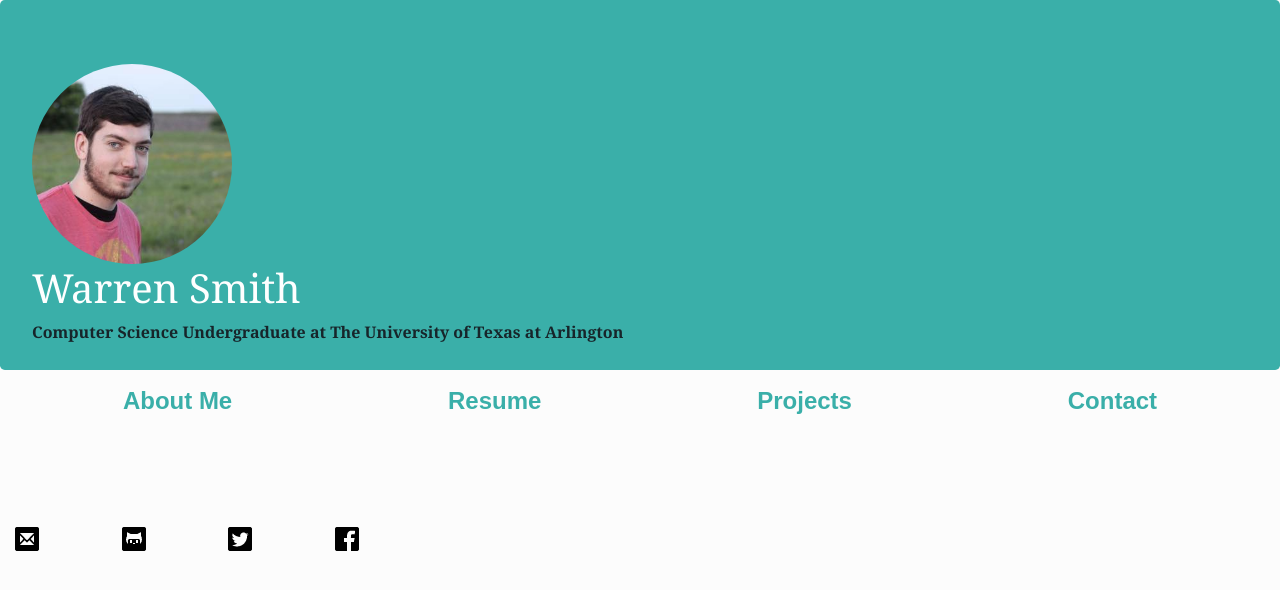
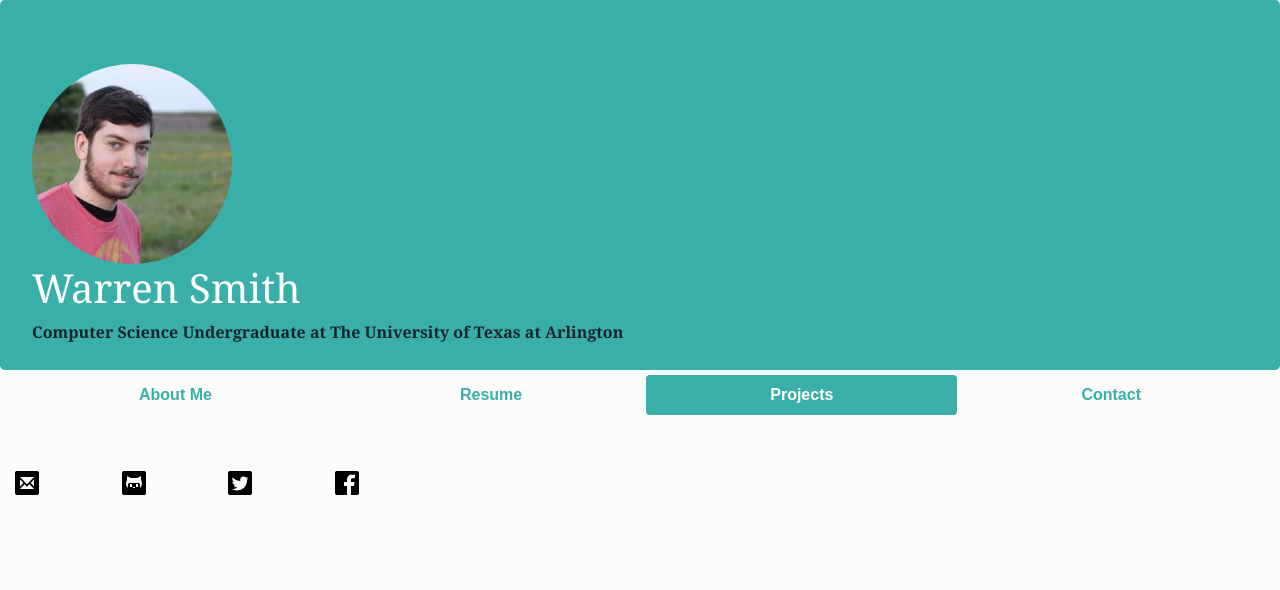
Before and after one commit to Dubyahs/website, a Django app: page /projects/ in a window 1280 px wide. Shown: the top 590 px of the page. Run offline with Django 3.2, Linux system fonts and the light colour scheme; data that the repository does not hold is empty; some libraries are stand-ins or nearby versions.

Commit message:
updated project model, navbar. Cleaned up html.

```diff
--- /dev/null
+++ b/personal/static/personal/css/index.css
@@ -0,0 +1,46 @@
+body{
+    background: #FCFCFC;
+}
+
+.jumbotron{
+    background: #3AAFA9;
+    font-family: 'Georgia', 'serif';
+    font-weight: bold;
+    padding-bottom: 10px;
+    margin-bottom: 5px
+}
+
+.jumbotron>h1{
+    color:#feffff;
+}
+.jumbotron>p{
+    color:#17252a;
+}
+
+.nav-link{
+    font-family: 'Arial', 'serif';
+    font-weight: bold;
+    font-size: 1em; color:#3AAFA9;
+}
+
+.nav>.nav-item>.active {
+    background-color: #3AAFA9;
+    color: #FCFCFC;
+}
+
+footer>.container-fluid{
+    font-family:'Arial', 'serif';
+    font-weight: bold;
+    font-size: 1.5em;
+}
+
+footer>.container-fluid>.row>{
+    margin-top:50px;
+    margin-bottom: 50px;
+}
+
+footer>.container-fluid>.row>.col-sm-1{
+    margin:0px;
+    padding-right:0px;
+    width: 25px;
+}
--- /dev/null
+++ b/personal/templates/personal/includes/navbar.html
@@ -0,0 +1,18 @@
+{% load index_extras %}
+
+<div class="container-fluid">
+    <ul class="nav nav-pills nav-fill">
+        <li class="nav-item">
+            <a class="nav-link {% navbar request 'about' %}" href="{% url 'about' %}"> About Me </a>
+        </li>
+        <li class="nav-item">
+            <a class="nav-link {% navbar request 'resume' %}" href="{% url 'resume' %}">Resume</a>
+        </li>
+        <li class="nav-item">
+            <a class="nav-link {% navbar request 'projects' %}" href="{% url 'projects' %}" >Projects</a>
+        </li>
+        <li class="nav-item">
+            <a class="nav-link {% navbar request 'contact' %}" href="{% url 'contact' %}">Contact</a>
+        </li>
+    </ul>
+</div>
--- a/personal/templates/personal/index.html
+++ b/personal/templates/personal/index.html
@@ -5,37 +5,19 @@
     {% load staticfiles %}
     <meta name="viewport" content="width=device-width, initial-scale=1">
     <link rel="stylesheet" type="text/css" href="{% static 'personal/css/bootstrap.min.css'%}">
+    <link rel="stylesheet" type="text/css" href="{% static 'personal/css/index.css' %}">
     <script src="{% static 'personal/js/bootstrap.min.js' %}"></script>
     <title>Warren Smith</title>
 </head>
-<body style="background: #FCFCFC;">
-<div class="jumbotron" style="background: #3AAFA9; font-family: 'Georgia', 'serif'; font-weight: bold; padding-bottom: 10px; margin-bottom: 5px">
+<body>
+<div class="jumbotron">
     <div class="img-fluid">
         <a href="/"><img class="rounded-circle" src="{% static 'personal/img/profile.jpg' %}" width="200px" height="200px" alt="Profile"/></a>
     </div>
-    <h1 style="color:#feffff;">Warren Smith</h1>
-    <p style="color:#17252a;">Computer Science Undergraduate at The University of Texas at Arlington</p>
+    <h1>Warren Smith</h1>
+    <p>Computer Science Undergraduate at The University of Texas at Arlington</p>
 </div>
-<div class="container-fluid" style="font-family:'Arial', 'serif'; font-weight: bold; font-size: 1.5em;">
-    <ul class="nav nav-pills nav-fill">
-        <li class="nav-item">
-            <a class="nav-link" href="/about/" style="font-family: 'Arial', 'serif'; font-weight: bold;
-                font-size: 1em; color:#3AAFA9;">About Me</a>
-        </li>
-        <li class="nav-item">
-            <a class="nav-link" href="/resume/" style="font-family: 'Arial', 'serif'; font-weight: bold;
-                font-size: 1em; color:#3AAFA9;">Resume</a>
-        </li>
-        <li class="nav-item">
-            <a class="nav-link" href="/projects/" style="font-family: 'Arial', 'serif'; font-weight: bold;
-                font-size: 1em; color:#3AAFA9;">Projects</a>
-        </li>
-        <li class="nav-item">
-            <a class="nav-link" href="/contact/" style="font-family: 'Arial', 'serif'; font-weight: bold;
-                font-size: 1em; color:#3AAFA9;">Contact</a>
-        </li>
-    </ul>
-</div>
+{% include "personal/includes/navbar.html" %}
 <div class="container-fluid">
     <br><br>
     {% block content %}
@@ -44,9 +26,9 @@
 </body>
 <footer>
     <div class="container-fluid">
-        <div class="row" style="margin-top:50px; margin-bottom: 50px;">
-            <div class="col-sm-1" style="margin:0px; padding-right:0px; width: 25px;">
-                <a href="/contact/"><img src="{% static 'personal/img/envelope.png' %}"></a>
+        <div class="row">
+            <div class="col-sm-1">
+                <a href="{% url 'contact' %}"><img src="{% static 'personal/img/envelope.png' %}"></a>
             </div>
             <div class="col-sm-1">
                 <a href="https://github.com/Dubyahs" target="_blank"><img src="{% static 'personal/img/github.png' %}"></a>
@@ -54,7 +36,7 @@
             <div class="col-sm-1">
                 <a href="https://twitter.com/Big_Dubyah" target="_blank"><img src="{% static 'personal/img/twitter.png' %}"></a>
             </div>
-            <div class="col-sm-9">
+            <div class="col-sm-1">
                 <a href="https://www.facebook.com/warren.smith.986" target="_blank"><img src="{% static 'personal/img/facebook.png' %}"></a>
             </div>
         </div>
--- a/personal/templates/personal/projects.html
+++ b/personal/templates/personal/projects.html
@@ -5,11 +5,15 @@
     {% for project in object_list %}
             <div class="col-sm-4">
                 <div class="card bg-light mb-3" style="max-width:18rem; border:0px;"></div>
+                {% if project.img.url != '' %}
                 <img class="card-img-top" src="{{ project.img.url }}" alt="Card Image" style="height: auto;">
+                {% endif %}
                 <div class="card-body">
                     <h5 class="card-title">{{ project.title }}</h5>
                     <p class="card-text">{{ project.description }}</p>
+                    {% if project.link != '' %}
                     <a href="{{ project.link }}" class="btn btn-outline-dark" role="button" target="_blank">Check It Out</a>
+                    {% endif %}
                 </div>
             </div>
     {% endfor %}
--- /dev/null
+++ b/personal/templatetags/index_extras.py
@@ -0,0 +1,11 @@
+from django import template
+from django.urls import reverse
+
+register = template.Library()
+
+
+@register.simple_tag
+def navbar(request, urls):
+    if request.path in (reverse(url) for url in urls.split()):
+        return 'active'
+    return ''
--- a/personal/urls.py
+++ b/personal/urls.py
@@ -8,8 +8,7 @@ from django.conf import settings
 urlpatterns = [
     path('', views.about, name='index'),
     path('about/', views.about, name='about'),
-    path('projects/', ListView.as_view(queryset=Project.objects.all().order_by('position'),
-                                       template_name="personal/projects.html")),
+    path('projects/', views.ProjectView.as_view(), name='projects'),
     path('contact/', views.contact, name='contact'),
     path('resume/', views.resume, name='resume'),
 ] + static(settings.MEDIA_URL, document_root=settings.MEDIA_ROOT)
--- a/personal/views.py
+++ b/personal/views.py
@@ -1,4 +1,6 @@
 from django.shortcuts import render
+from django.views.generic import ListView
+from personal.models import Project
 
 
 def index(request):
@@ -9,6 +11,11 @@ def about(request):
     return render(request, 'personal/aboutme.html')
 
 
+class ProjectView(ListView):
+    queryset = Project.objects.all().order_by('position')
+    template_name = 'personal/projects.html'
+
+
 def contact(request):
     return render(request, 'personal/contact.html')
 
```
Also changed, not shown: personal/models.py (+4 -4 lines), wsmithsite/settings.py (+3 -7 lines), media/personal/GalacticFoundations_L5u3yZ6.png (deleted), media/personal/GrahamScan_mg6yt93.PNG (deleted), media/personal/django_QH2zFpQ.png (deleted), personal/migrations/0006_auto_20180223_1705.py (added), personal/templatetags/__init__.py (added), 1 other file.
